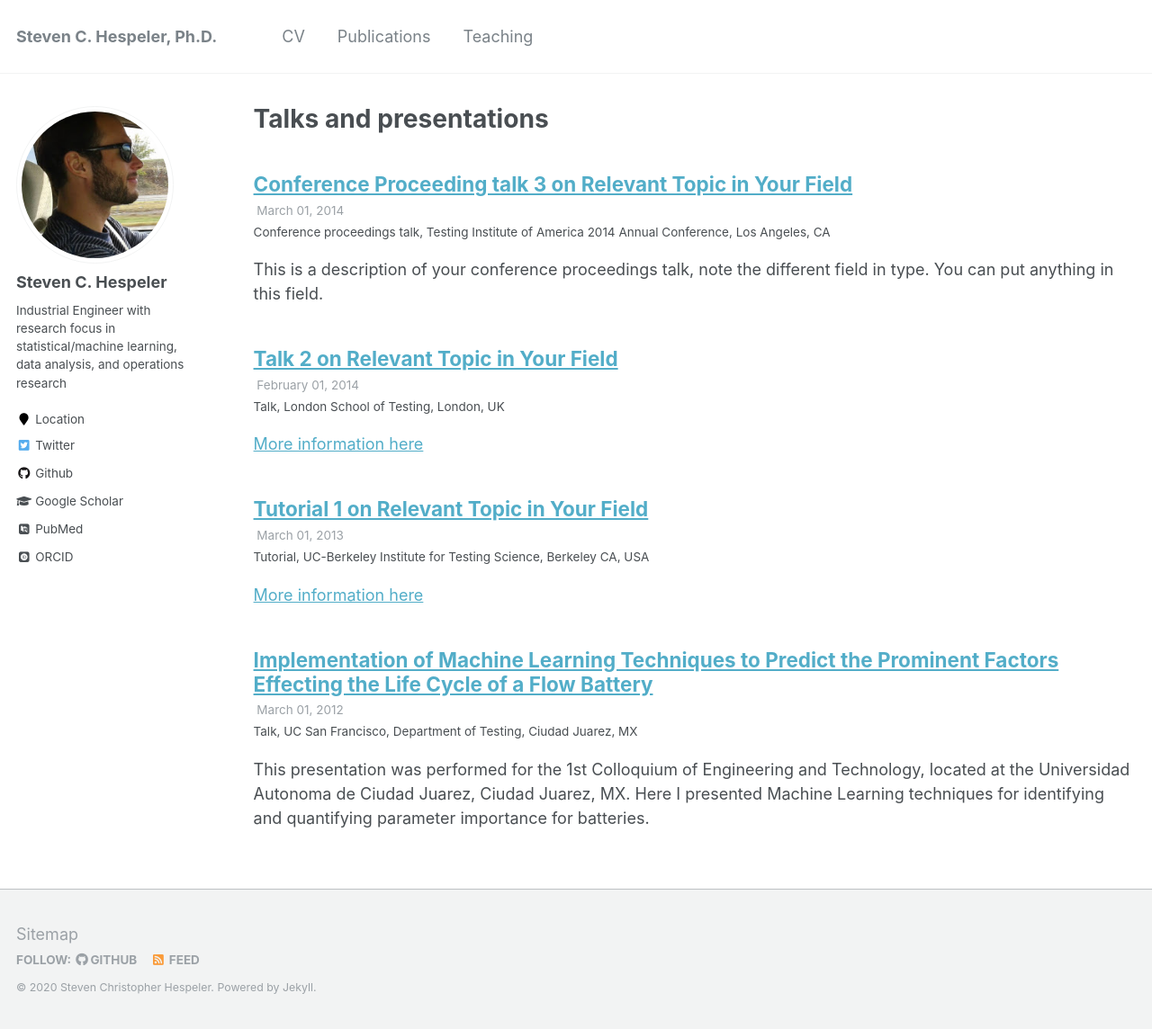
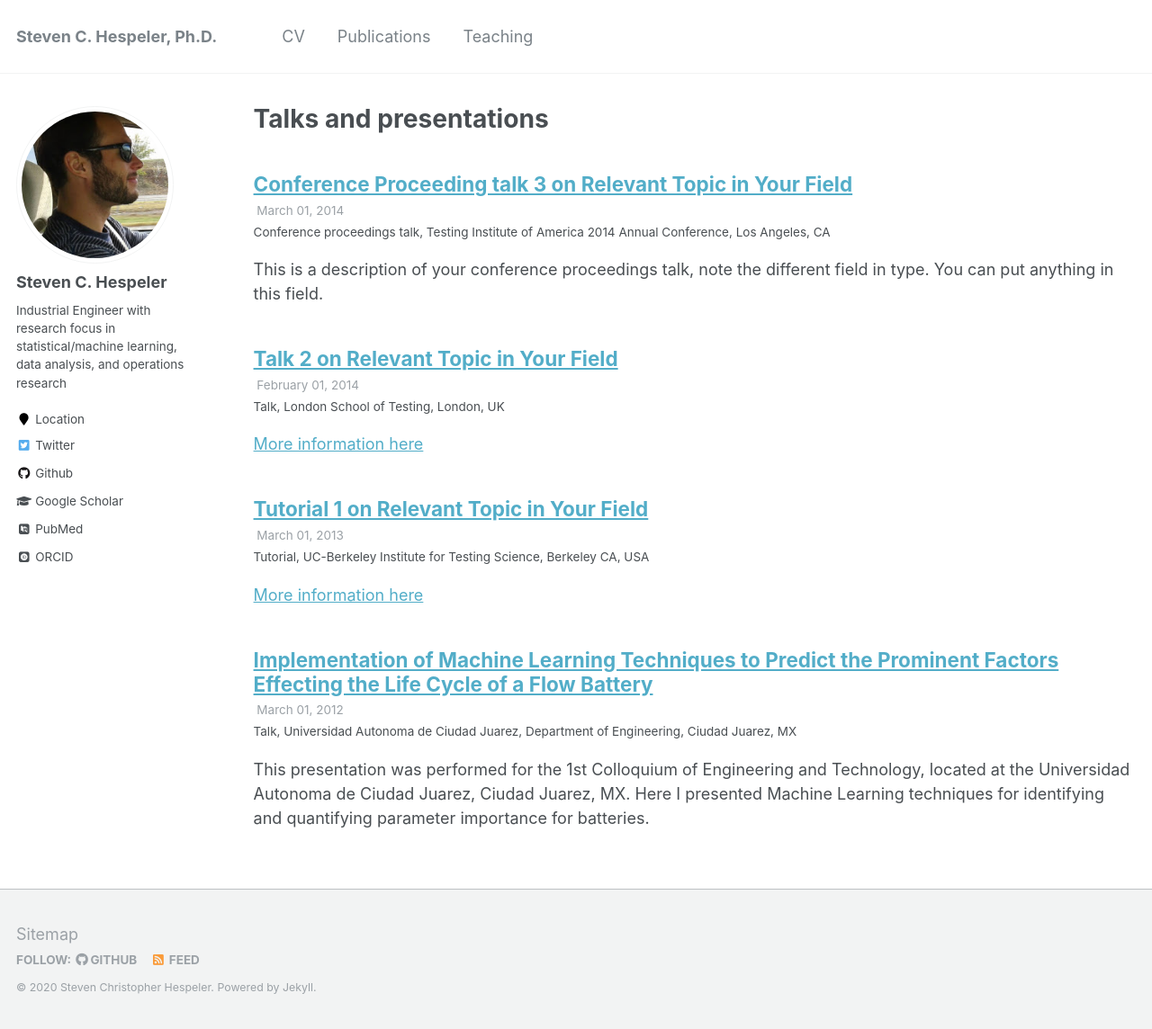
Before and after one commit to Tov-Nephesh/Tov-Nephesh.github.io, a Jekyll site: the page built from _pages/talks.html, in a window 1280 px wide and 1144 px high. Shown: the whole window at 90% size. Built offline with Jekyll 4.4.1, drawn with Linux system fonts in a browser that asks for light colours; some web fonts are replaced.

Commit message:
Update 2012-03-01-talk-1.md

```diff
--- a/_talks/2012-03-01-talk-1.md
+++ b/_talks/2012-03-01-talk-1.md
@@ -3,7 +3,7 @@ title: "Implementation of Machine Learning Techniques to Predict the Prominent F
 collection: talks
 type: "Talk"
 permalink: /talks/2012-03-01-talk-1
-venue: "UC San Francisco, Department of Testing"
+venue: "Universidad Autonoma de Ciudad Juarez, Department of Engineering"
 date: 2012-03-01
 location: "Ciudad Juarez, MX"
 ---
```
